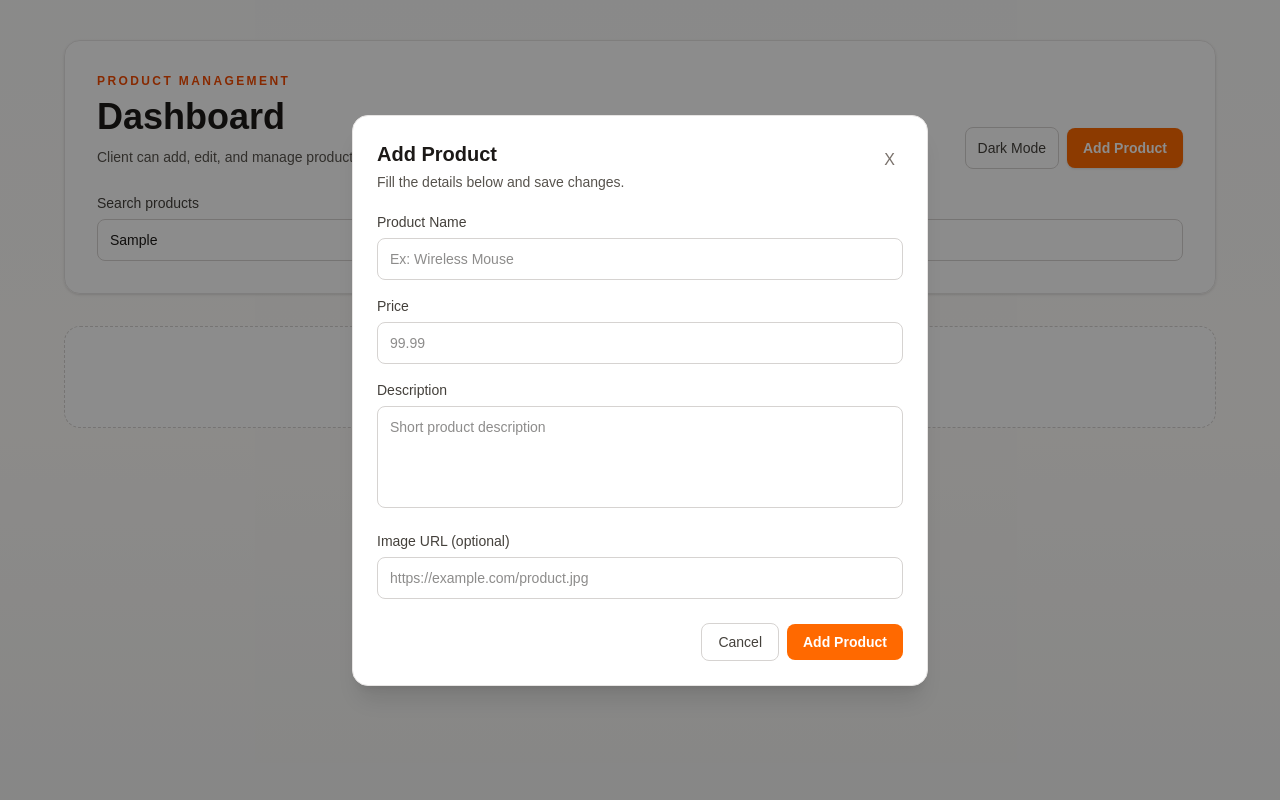
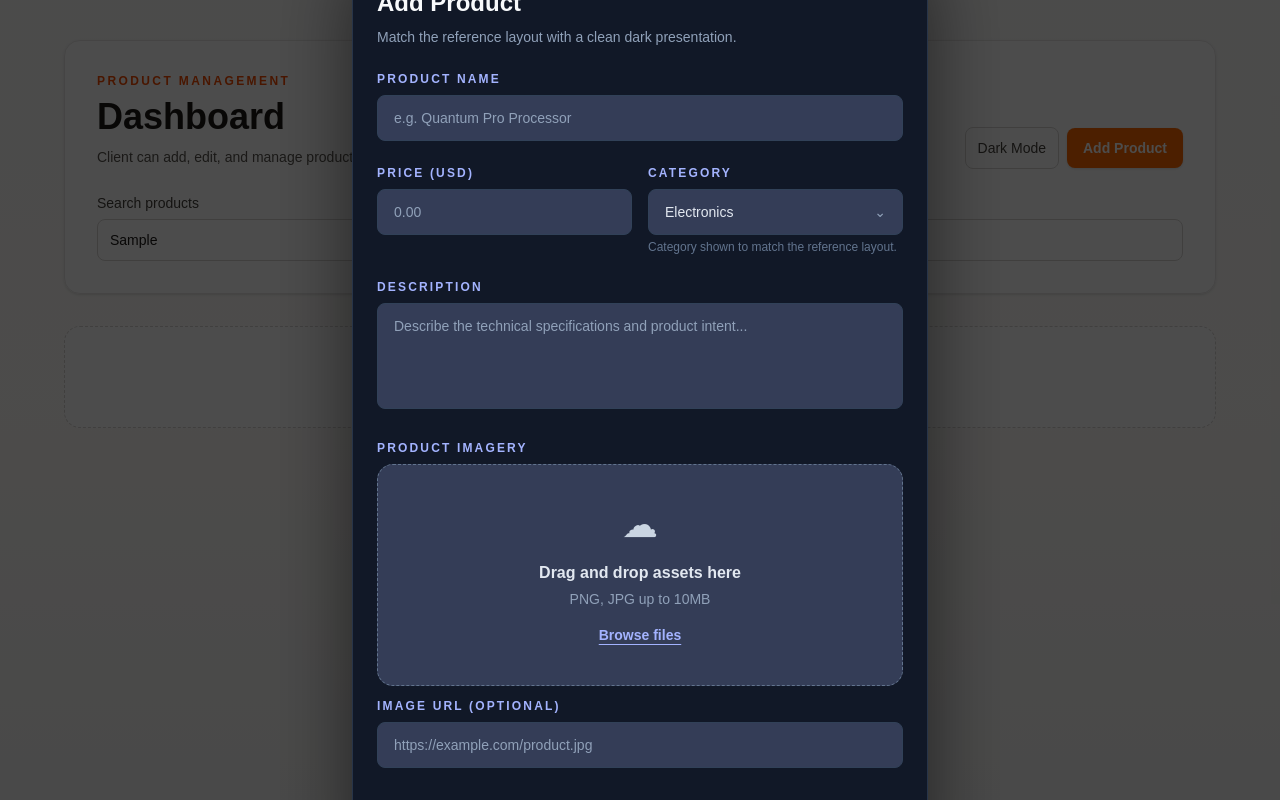
Before and after one commit to Satheesan-R/Product-Management-System, a Next.js app: page / in a window 1280 px wide. Both pictures are taken after typing "Sample" into the empty fields and a click on the button "Add Product". Built offline with nearby package versions, Linux system fonts and the light colour scheme.

Commit message:
update the some change in the product page

```diff
--- a/app/components/ProductDialog.tsx
+++ b/app/components/ProductDialog.tsx
@@ -1,6 +1,6 @@
 "use client";
 
-import { useState } from "react";
+import { useMemo, useRef, useState } from "react";
 import {
 	productSchema,
 	type Product,
@@ -37,6 +37,7 @@ export default function ProductDialog({
 	onClose,
 	onSubmit,
 }: ProductDialogProps) {
+	const fileInputRef = useRef<HTMLInputElement | null>(null);
 	const [form, setForm] = useState<ProductFormInput>(() => {
 		if (mode === "edit" && initialProduct) {
 			return {
@@ -52,6 +53,13 @@ export default function ProductDialog({
 	const [errors, setErrors] = useState<FormErrors>({});
 
 	const title = mode === "create" ? "Add Product" : "Edit Product";
+	const imagePreview = useMemo(() => {
+		if (!form.imageUrl) {
+			return null;
+		}
+
+		return form.imageUrl;
+	}, [form.imageUrl]);
 
 	if (!open) {
 		return null;
@@ -63,6 +71,25 @@ export default function ProductDialog({
 	) {
 		setForm((previous) => ({ ...previous, [key]: value }));
 		setErrors((previous) => ({ ...previous, [key]: undefined }));
+	}
+
+	function handleFileSelect(event: React.ChangeEvent<HTMLInputElement>) {
+		const selectedFile = event.target.files?.[0];
+		if (!selectedFile) {
+			return;
+		}
+
+		const reader = new FileReader();
+		reader.onload = () => {
+			if (typeof reader.result === "string") {
+				updateField("imageUrl", reader.result);
+			}
+		};
+		reader.readAsDataURL(selectedFile);
+	}
+
+	function openFilePicker() {
+		fileInputRef.current?.click();
 	}
 
 	function handleSubmit(event: React.FormEvent<HTMLFormElement>) {
@@ -93,32 +120,35 @@ export default function ProductDialog({
 
 	return (
 		<div
-			className="fixed inset-0 z-50 flex items-center justify-center bg-black/45 px-4 py-8"
+			className="fixed inset-0 z-50 flex items-center justify-center bg-black/70 px-4 py-8"
 			role="dialog"
 			aria-modal="true"
 			aria-label={title}
 		>
-			<div className="w-full max-w-xl rounded-2xl border border-stone-200 bg-white p-6 shadow-xl dark:border-stone-700 dark:bg-stone-900">
-				<div className="mb-5 flex items-start justify-between gap-4">
+			<div className="w-full max-w-xl rounded-[28px] border border-slate-700/70 bg-[#111827] p-6 shadow-[0_24px_80px_rgba(0,0,0,0.55)]">
+				<div className="mb-6 flex items-start justify-between gap-4">
 					<div>
-						<h2 className="text-xl font-semibold text-stone-900 dark:text-stone-100">{title}</h2>
-						<p className="mt-1 text-sm text-stone-600 dark:text-stone-300">
-							Fill the details below and save changes.
+						<p className="text-xs font-black uppercase tracking-[0.3em] text-indigo-300">
+							Product Form
+						</p>
+						<h2 className="mt-2 text-2xl font-semibold text-slate-50">{title}</h2>
+						<p className="mt-2 text-sm text-slate-400">
+							Match the reference layout with a clean dark presentation.
 						</p>
 					</div>
 					<button
 						type="button"
 						onClick={onClose}
-						className="rounded-md p-2 text-stone-500 transition hover:bg-stone-100 hover:text-stone-700 dark:text-stone-300 dark:hover:bg-stone-700 dark:hover:text-stone-100"
+						className="rounded-full p-2 text-slate-400 transition hover:bg-white/10 hover:text-white"
 						aria-label="Close dialog"
 					>
 						X
 					</button>
 				</div>
 
-				<form onSubmit={handleSubmit} className="space-y-4">
+				<form onSubmit={handleSubmit} className="space-y-6">
 					<div>
-						<label className="mb-1.5 block text-sm font-medium text-stone-700 dark:text-stone-300" htmlFor="name">
+						<label className="mb-2 block text-xs font-black uppercase tracking-[0.18em] text-indigo-300" htmlFor="name">
 							Product Name
 						</label>
 						<input
@@ -126,17 +156,18 @@ export default function ProductDialog({
 							type="text"
 							value={form.name}
 							onChange={(event) => updateField("name", event.target.value)}
-							className="w-full rounded-lg border border-stone-300 bg-white px-3 py-2.5 text-sm text-stone-900 outline-none ring-orange-500 transition focus:border-orange-400 focus:ring dark:border-stone-600 dark:bg-stone-800 dark:text-stone-100"
-							placeholder="Ex: Wireless Mouse"
+							className="w-full rounded-lg border border-slate-700 bg-[#343d57] px-4 py-3 text-sm text-slate-100 outline-none transition placeholder:text-slate-400 focus:border-indigo-400 focus:ring-2 focus:ring-indigo-400/20"
+							placeholder="e.g. Quantum Pro Processor"
 						/>
 						{errors.name ? (
-							<p className="mt-1 text-xs text-rose-600">{errors.name}</p>
+							<p className="mt-1 text-xs text-rose-400">{errors.name}</p>
 						) : null}
 					</div>
 
+					<div className="grid gap-4 sm:grid-cols-2">
 						<div>
-						<label className="mb-1.5 block text-sm font-medium text-stone-700 dark:text-stone-300" htmlFor="price">
-							Price
+							<label className="mb-2 block text-xs font-black uppercase tracking-[0.18em] text-indigo-300" htmlFor="price">
+								Price (USD)
 							</label>
 							<input
 								id="price"
@@ -145,17 +176,29 @@ export default function ProductDialog({
 								step="0.01"
 								value={form.price}
 								onChange={(event) => updateField("price", event.target.value)}
-							className="w-full rounded-lg border border-stone-300 bg-white px-3 py-2.5 text-sm text-stone-900 outline-none ring-orange-500 transition focus:border-orange-400 focus:ring dark:border-stone-600 dark:bg-stone-800 dark:text-stone-100"
-							placeholder="99.99"
+								className="w-full rounded-lg border border-slate-700 bg-[#343d57] px-4 py-3 text-sm text-slate-100 outline-none transition placeholder:text-slate-400 focus:border-indigo-400 focus:ring-2 focus:ring-indigo-400/20"
+								placeholder="0.00"
 							/>
 							{errors.price ? (
-							<p className="mt-1 text-xs text-rose-600">{errors.price}</p>
+								<p className="mt-1 text-xs text-rose-400">{errors.price}</p>
 							) : null}
 						</div>
 
 						<div>
+							<label className="mb-2 block text-xs font-black uppercase tracking-[0.18em] text-indigo-300" htmlFor="category">
+								Category
+							</label>
+							<div className="flex items-center rounded-lg border border-slate-700 bg-[#343d57] px-4 py-3 text-sm text-slate-200">
+								<span className="flex-1">Electronics</span>
+								<span className="text-slate-400">⌄</span>
+							</div>
+							<p className="mt-1 text-xs text-slate-500">Category shown to match the reference layout.</p>
+						</div>
+					</div>
+
+					<div>
 						<label
-							className="mb-1.5 block text-sm font-medium text-stone-700 dark:text-stone-300"
+							className="mb-2 block text-xs font-black uppercase tracking-[0.18em] text-indigo-300"
 							htmlFor="description"
 						>
 							Description
@@ -165,16 +208,39 @@ export default function ProductDialog({
 							rows={4}
 							value={form.description}
 							onChange={(event) => updateField("description", event.target.value)}
-							className="w-full resize-none rounded-lg border border-stone-300 bg-white px-3 py-2.5 text-sm text-stone-900 outline-none ring-orange-500 transition focus:border-orange-400 focus:ring dark:border-stone-600 dark:bg-stone-800 dark:text-stone-100"
-							placeholder="Short product description"
+							className="w-full resize-none rounded-lg border border-slate-700 bg-[#343d57] px-4 py-3 text-sm text-slate-100 outline-none transition placeholder:text-slate-400 focus:border-indigo-400 focus:ring-2 focus:ring-indigo-400/20"
+							placeholder="Describe the technical specifications and product intent..."
 						/>
 						{errors.description ? (
-							<p className="mt-1 text-xs text-rose-600">{errors.description}</p>
+							<p className="mt-1 text-xs text-rose-400">{errors.description}</p>
 						) : null}
 					</div>
 
 					<div>
-						<label className="mb-1.5 block text-sm font-medium text-stone-700 dark:text-stone-300" htmlFor="imageUrl">
+						<label className="mb-2 block text-xs font-black uppercase tracking-[0.18em] text-indigo-300">
+							Product Imagery
+						</label>
+						<input
+							ref={fileInputRef}
+							type="file"
+							accept="image/png,image/jpeg,image/jpg"
+							className="sr-only"
+							onChange={handleFileSelect}
+						/>
+						<button
+							type="button"
+							onClick={openFilePicker}
+							className="flex w-full flex-col items-center justify-center rounded-2xl border border-dashed border-slate-500 bg-[#343d57] px-6 py-10 text-center text-slate-200 transition hover:border-indigo-400 hover:bg-[#3a4561]"
+						>
+							<div className="mb-4 text-4xl text-slate-300">☁</div>
+							<p className="text-base font-semibold">Drag and drop assets here</p>
+							<p className="mt-1 text-sm text-slate-400">PNG, JPG up to 10MB</p>
+							<span className="mt-4 text-sm font-semibold text-indigo-300 underline underline-offset-4">
+								Browse files
+							</span>
+						</button>
+						<div className="mt-3">
+							<label className="mb-2 block text-xs font-black uppercase tracking-[0.18em] text-indigo-300" htmlFor="imageUrl">
 								Image URL (optional)
 							</label>
 							<input
@@ -182,25 +248,31 @@ export default function ProductDialog({
 								type="url"
 								value={form.imageUrl ?? ""}
 								onChange={(event) => updateField("imageUrl", event.target.value)}
-							className="w-full rounded-lg border border-stone-300 bg-white px-3 py-2.5 text-sm text-stone-900 outline-none ring-orange-500 transition focus:border-orange-400 focus:ring dark:border-stone-600 dark:bg-stone-800 dark:text-stone-100"
+								className="w-full rounded-lg border border-slate-700 bg-[#343d57] px-4 py-3 text-sm text-slate-100 outline-none transition placeholder:text-slate-400 focus:border-indigo-400 focus:ring-2 focus:ring-indigo-400/20"
 								placeholder="https://example.com/product.jpg"
 							/>
 							{errors.imageUrl ? (
-							<p className="mt-1 text-xs text-rose-600">{errors.imageUrl}</p>
+								<p className="mt-1 text-xs text-rose-400">{errors.imageUrl}</p>
+							) : null}
+						</div>
+						{imagePreview ? (
+							<div className="mt-4 overflow-hidden rounded-2xl border border-slate-700 bg-[#1f2937]">
+								<img src={imagePreview} alt="Preview" className="h-48 w-full object-cover" />
+							</div>
 						) : null}
 					</div>
 
-					<div className="flex items-center justify-end gap-2 pt-2">
+					<div className="flex items-center justify-end gap-3 pt-2">
 						<button
 							type="button"
 							onClick={onClose}
-							className="rounded-lg border border-stone-300 px-4 py-2 text-sm font-medium text-stone-700 transition hover:bg-stone-100 dark:border-stone-600 dark:text-stone-100 dark:hover:bg-stone-700"
+							className="rounded-lg border border-slate-600 px-4 py-2 text-sm font-medium text-slate-200 transition hover:bg-white/10"
 						>
 							Cancel
 						</button>
 						<button
 							type="submit"
-							className="rounded-lg bg-orange-500 px-4 py-2 text-sm font-semibold text-white transition hover:bg-orange-600"
+							className="rounded-lg bg-indigo-500 px-4 py-2 text-sm font-semibold text-white transition hover:bg-indigo-600"
 						>
 							{mode === "create" ? "Add Product" : "Save Changes"}
 						</button>
--- a/package.json
+++ b/package.json
@@ -11,7 +11,9 @@
   "dependencies": {
     "next": "16.2.2",
     "react": "19.2.4",
-    "react-dom": "19.2.4"
+    "react-dom": "19.2.4",
+    "sonner": "^2.0.7",
+    "zod": "^4.3.6"
   },
   "devDependencies": {
     "@tailwindcss/postcss": "^4",
```
Also changed, not shown: 1 other file (tests, documents, lock files or other folders). Lines whose indentation alone changed are shown as unchanged.
